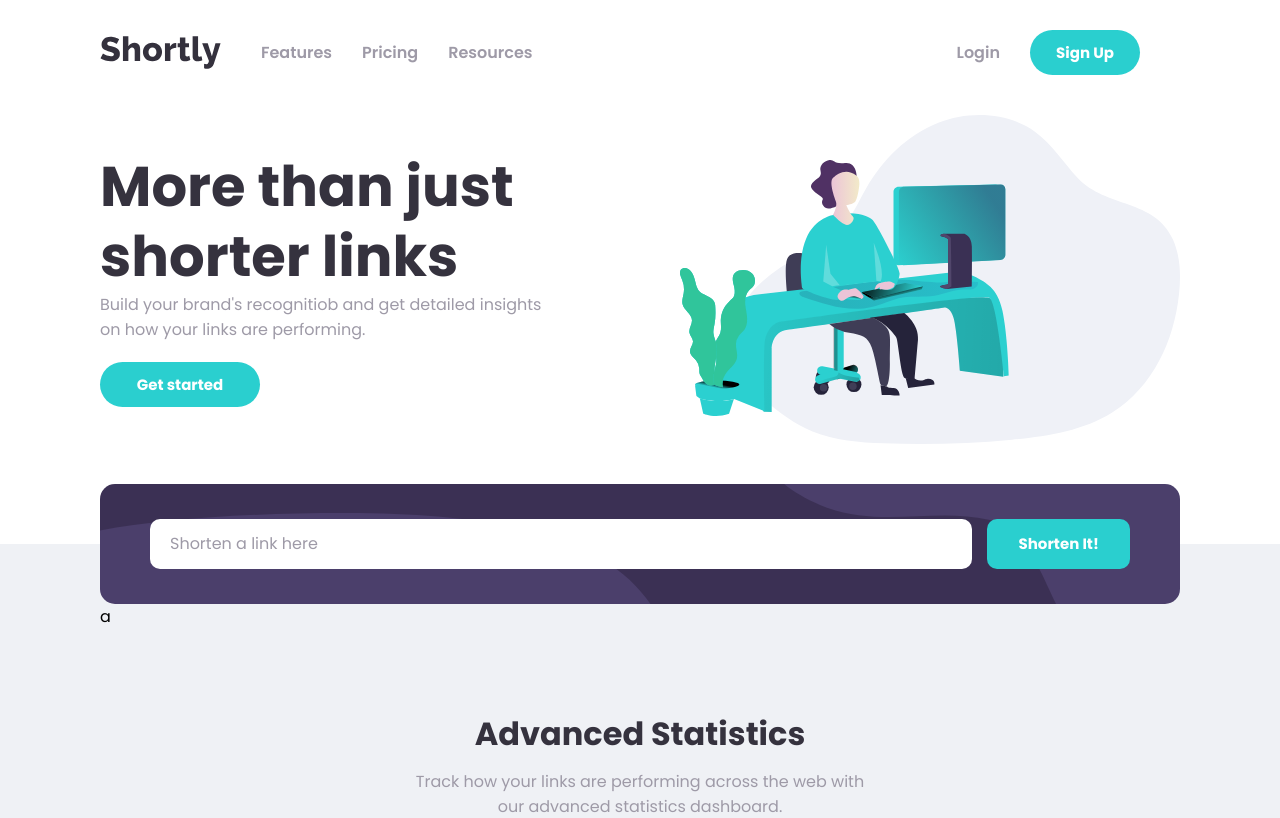
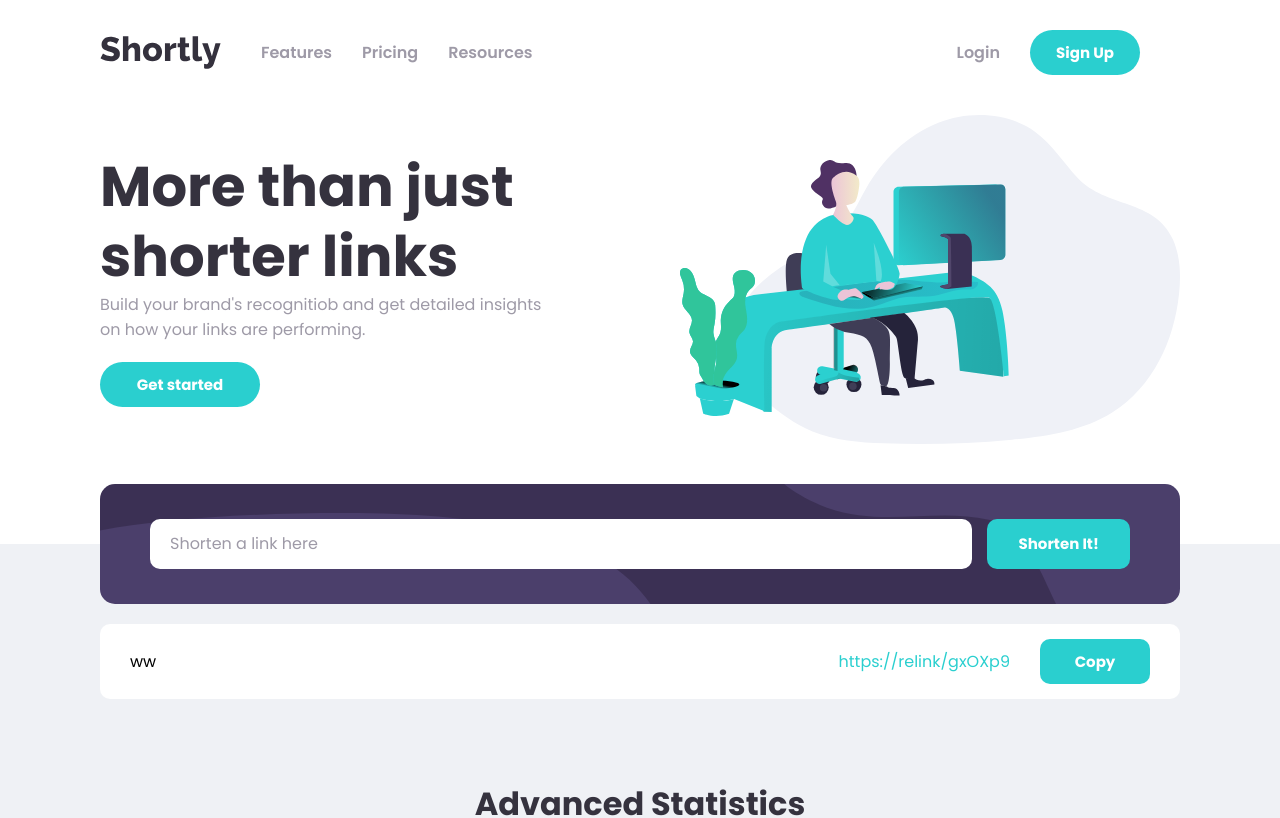
Before and after one commit to wendelisc12/shortly---encurtador-de-links, a React (Vite) app: page / in a window 1280 px wide. Shown: the top 818 px of the page. Built offline with nearby package versions, Linux system fonts and the light colour scheme; the HTML template or start-up script is replaced by a standard one.

Commit message:
feat: componente de link encurtado

```diff
--- /dev/null
+++ b/src/components/ShorteredLink/ShorteredLink.tsx
@@ -0,0 +1,31 @@
+import { useState } from 'react';
+import {ButtonCopy, ContainerShortered, LinkShorted} from './style'
+
+type props ={
+    linkOriginal:string,
+    linkShort:string
+}
+
+const ShorteredLink = ({linkOriginal, linkShort}:props) => {
+    const[clicked, setClicked] = useState(false)
+
+    const copyLink = () => {
+        navigator.clipboard.writeText(linkShort)
+        .then(()=>{
+            setClicked(true)
+            setInterval(()=>setClicked(false), 2000)
+        }).catch(err => alert(err))
+    }
+
+    return (
+        <ContainerShortered>
+            <p>{linkOriginal}</p>
+            <div>
+                <LinkShorted href={linkShort}>{linkShort}</LinkShorted>
+                <ButtonCopy radius={10} clicked={clicked} onClick={copyLink}> </ButtonCopy>
+            </div>
+        </ContainerShortered>
+     );
+}
+
+export default ShorteredLink;
--- /dev/null
+++ b/src/components/ShorteredLink/style.ts
@@ -0,0 +1,34 @@
+import styled from "styled-components";
+import { ButtonStyle } from "../Button/style";
+
+type propsButton={
+    clicked:boolean
+}
+
+export const ContainerShortered = styled.div`
+    background-color: white;
+    margin-top: 20px;
+    padding: 15px 30px;
+    border-radius: 10px;
+    display: flex;
+    align-items: center;
+    justify-content: space-between;
+`
+
+export const LinkShorted = styled.a`
+    color: hsl(180, 66%, 49%);
+    text-decoration: none;
+
+    &:hover{
+        text-decoration: underline;
+    }
+`
+
+export const ButtonCopy = styled(ButtonStyle)<propsButton>`
+    margin-left: 30px;
+    background-color: ${props => props.clicked ? 'hsl(255, 11%, 22%)' : 'hsl(180, 66%, 49%)'};
+
+    &::before{
+        content: "${props => props.clicked ? 'Copied!' : 'Copy'}";
+    }
+`
--- a/src/containers/ShortenLinksList/ShortenLinksList.tsx
+++ b/src/containers/ShortenLinksList/ShortenLinksList.tsx
@@ -1,7 +1,9 @@
+import ShorteredLink from "../../components/ShorteredLink/ShorteredLink";
+
 const ShortenLinksList = () => {
     return (
         <div>
-            a
+            <ShorteredLink linkShort="https://relink/gxOXp9" linkOriginal="ww"/>
         </div>
      );
 }
```
